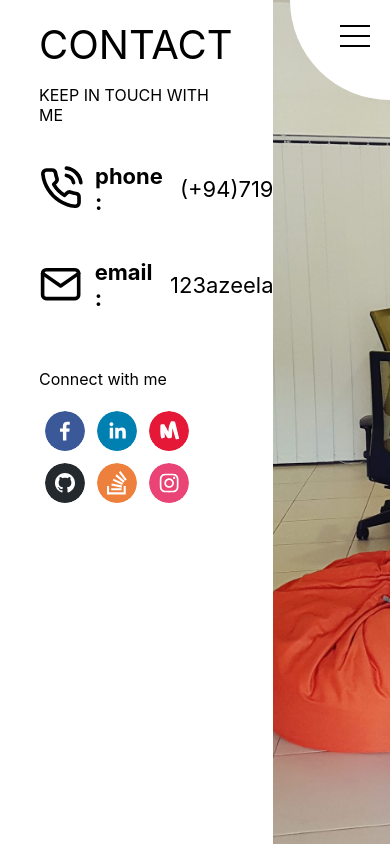
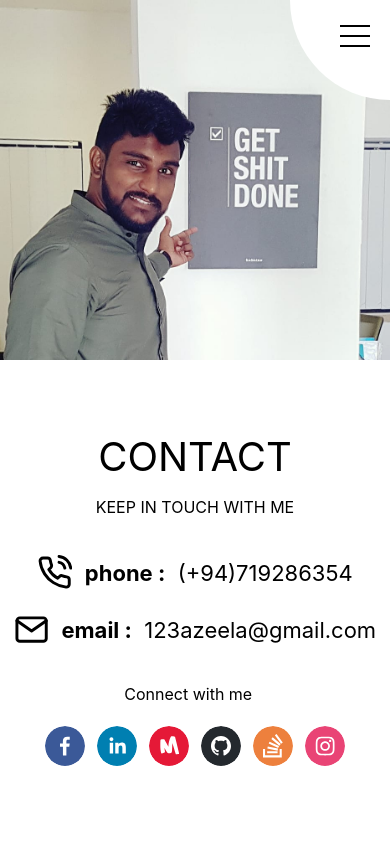
Before and after one commit to asela-wijesinghe/asela-wijesinghe.github.io, a React (Create React App) app: page /contact in a window 390 px wide. Built offline with nearby package versions, Linux system fonts and the light colour scheme.

Commit message:
contact page mobile layout

```diff
--- a/src/assets/css/contact.css
+++ b/src/assets/css/contact.css
@@ -6,13 +6,13 @@
 }
 
 .left-card {
-  width: 50%;
+  width: 100%;
   height: 100%;
   display: flex;
   flex-direction: column;
   align-items: flex-start;
-  padding: 10%;
-  padding-top: 20%;
+  padding-left: 15%;
+  justify-content: center;
   background-color: white;
 }
 
@@ -31,8 +31,47 @@
   font-size: 22px;
   align-items: center;
   display: flex;
+  margin-bottom: 0;
 }
 
 .black-text {
   color: #000;
 }
+
+@media (max-width: 768px) {
+  .contact-container {
+    position: absolute;
+    width: 100%;
+    height: 100%;
+    display: flex;
+    flex-direction: column-reverse;
+    align-items: center;
+    overflow: hidden;
+    background-color: #f8f8f8;
+  }
+
+  .right-img {
+    width: auto;
+    height: 100%;
+    z-index: 0;
+    /* background: url("https://i.imgur.com/DTWgusr.jpg") center center no-repeat; */
+    /* background-size: cover; */
+  }
+
+  .left-card {
+    position: absolute;
+    width: 100%;
+    height: 50%;
+    padding: 8%;
+    display: flex;
+    flex-direction: column;
+    align-items: center;
+    z-index: 1;
+    justify-content: center;
+  }
+
+  .black-text {
+    text-align: center;
+    color: #000;
+  }
+}
--- a/src/pages/contact.jsx
+++ b/src/pages/contact.jsx
@@ -43,12 +43,12 @@ export class ContactPage extends React.Component {
           <p>KEEP IN TOUCH WITH ME</p>
 
           <p className="contact-text">
-            <FiPhoneCall size="2.2em" />
+            <FiPhoneCall size="2.2rem" />
             &nbsp;&nbsp; <b>phone :</b>
             &nbsp;&nbsp;(+94)719286354
           </p>
           <p className="contact-text">
-            <FiMail size="2.2em" />
+            <FiMail size="2.2rem" />
             &nbsp;&nbsp;<b>email :</b> &nbsp;&nbsp;123azeela@gmail.com
           </p>
           <SocialMediaLine black />
```
